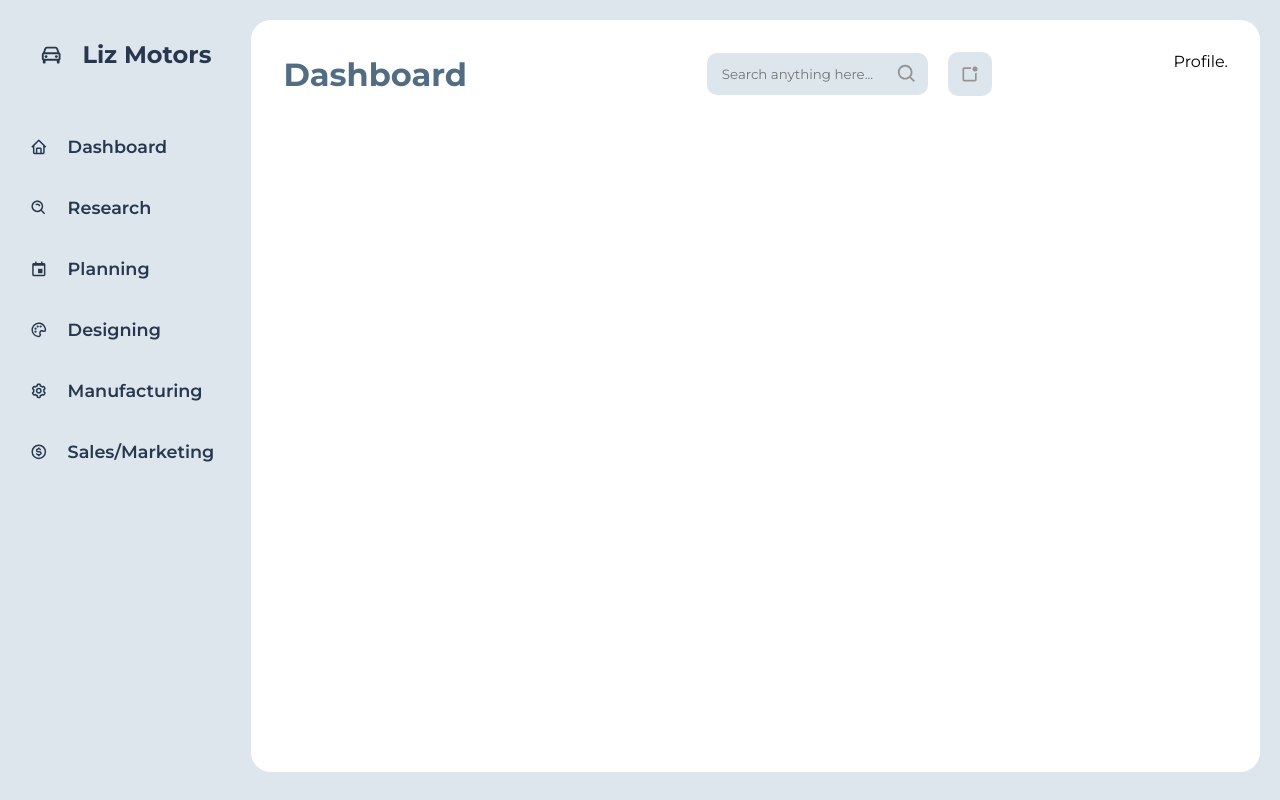
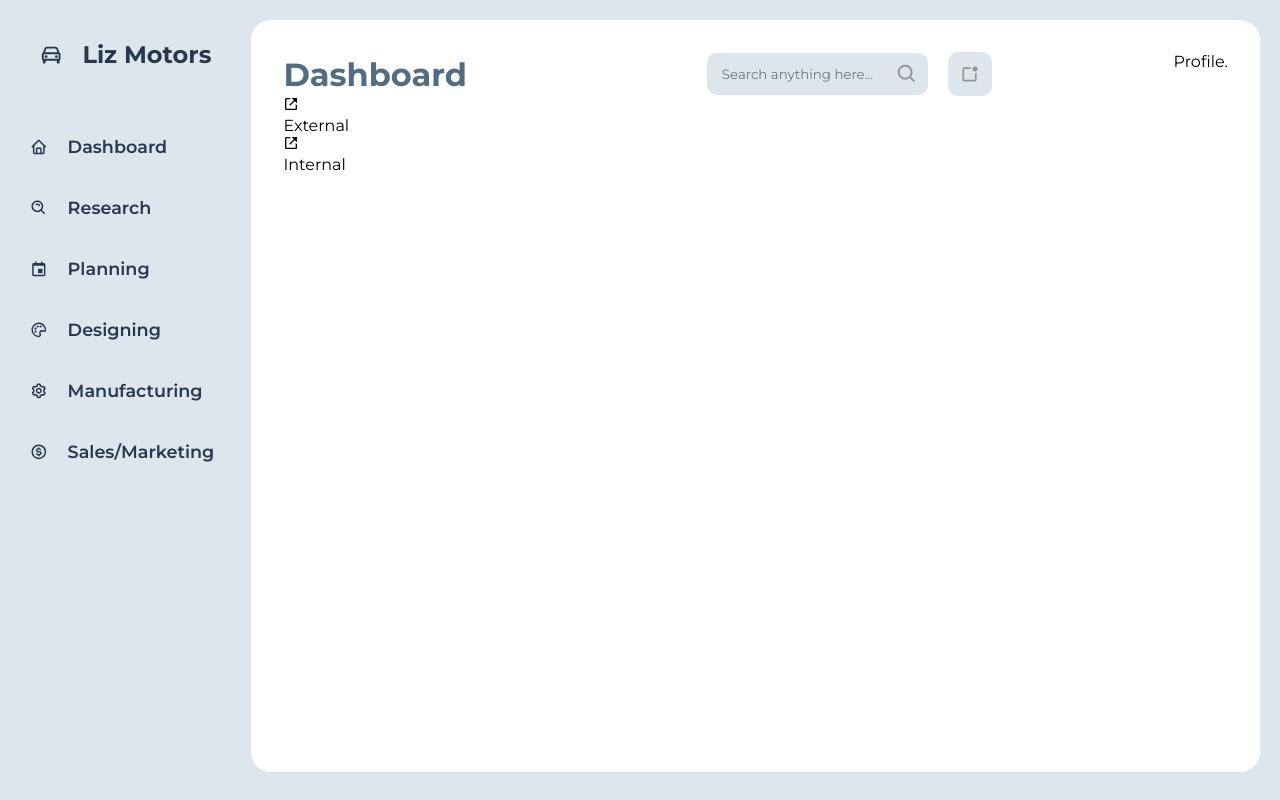
Before and after one commit to John-emlex/LizMotor, a React (Vite) app: page / in a window 1280 px wide. Built offline with nearby package versions, Linux system fonts and the light colour scheme.

Commit message:
content header for card

```diff
--- /dev/null
+++ b/src/components/Card.jsx
@@ -0,0 +1,30 @@
+import React from 'react';
+import { BiLinkExternal } from 'react-icons/bi';
+
+const courses = [
+    {
+        title: 'External',
+        icon: <BiLinkExternal />
+    },{
+        title: 'Internal',
+        icon: <BiLinkExternal />
+    }
+]
+
+
+const Card = () => {
+  return (
+    <div className='card--container'>
+        {courses.map((item) => (
+            <div className='card'>
+                 <div className='card--cover'>{item.icon}</div>
+                  <div className='card--title'>
+                    {item.title}
+                  </div>
+            </div>
+        ))}
+    </div>
+  )
+}
+
+export default Card
--- a/src/components/Content.jsx
+++ b/src/components/Content.jsx
@@ -1,11 +1,13 @@
 import React from 'react'
 import ContentHeader from './ContentHeader'
 import '../styles/content.css'
+import Card from './Card'
 
 const Content = () => {
   return (
     <div className='content'>
         <ContentHeader />
+        <Card />
     </div>
   )
 }
```
